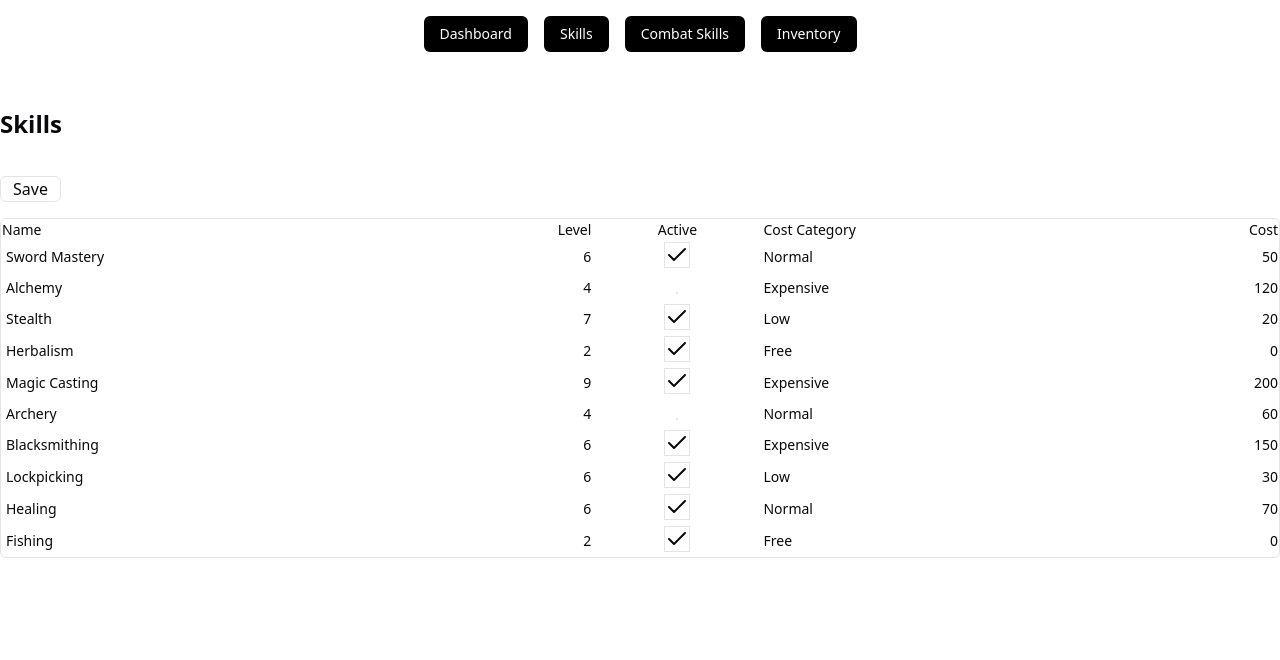
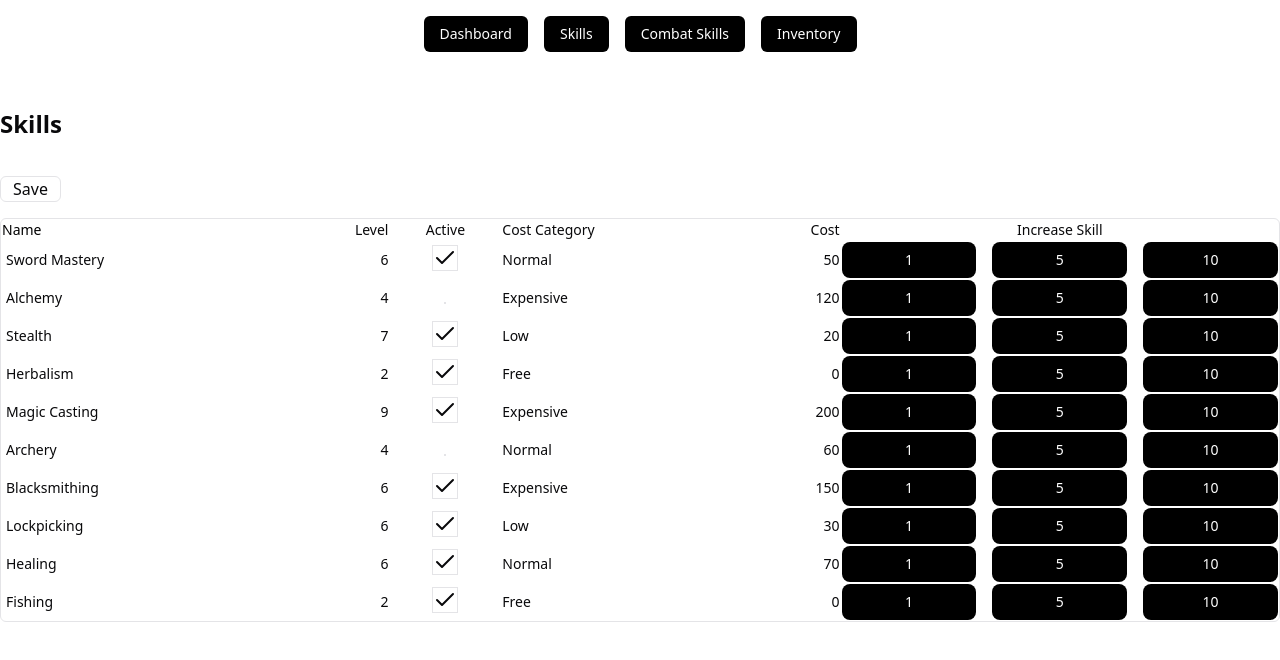
Before and after one commit to der-jd/pnp-character-application, a Next.js app in the folder frontend/: page /protected/talente in a window 1280 px wide. Both pictures are taken after a click on the button "Edit". Shown: the top 660 px of the page. Built offline with nearby package versions, Linux system fonts and the light colour scheme; no server answers.

Commit message:
skillable example table finsihed, still ugly as fuck though

```diff
--- /dev/null
+++ b/frontend/src/app/components/Skill/SkillCategory.tsx
@@ -0,0 +1,20 @@
+
+import React, { useState, useEffect } from 'react'
+
+import { CostCategory, ISkillProps } from './SkillDefinitions';
+import { SkillsTable } from "./SkillTable";
+
+
+interface SkillCategoryProps {
+    data: ISkillProps[]; // This ensures 'data' is passed as a prop of the correct type
+  }
+
+  const SkillCategory = ({ data }: SkillCategoryProps) => {
+    return (
+      <div>
+        <SkillsTable data={data}/>
+      </div>
+    );
+  };
+
+  export default SkillCategory;
--- a/frontend/src/app/components/Skill/SkillList.tsx
+++ /dev/null
@@ -1,15 +0,0 @@
-import React from 'react';
-import Skill from './Skill';
-import skillData from './ExampleData';
-
-const SkillList: React.FC = () => {
-  return (
-    <div className="container mx-auto max-w-4xl">
-      {skillData.map((skill, index) => (
-        <Skill key={index} {...skill} />
-      ))}
-    </div>
-  );
-};
-
-export default SkillList;
--- a/frontend/src/app/components/Skill/SkillTable.tsx
+++ b/frontend/src/app/components/Skill/SkillTable.tsx
@@ -19,12 +19,7 @@ import {
 import { Button } from "@/components/ui/button"
 import { Checkbox } from "@/components/ui/checkbox"
 
-export enum CostCategory {
-  FREE,
-  LOW_PRICED,
-  NORMAL,
-  EXPENSIVE,
-}
+import { CostCategory, ISkillProps } from './SkillDefinitions';
 
 const getCostCategoryLabel = (category: CostCategory): string => {
   switch (category) {
@@ -41,30 +36,29 @@ const getCostCategoryLabel = (category: CostCategory): string => {
   }
 };
 
-export interface ISkillProps {
-  name: string;
-  category: string;
-  level: number;
-  is_active: boolean;
-  cost_category: CostCategory;
-  cost: number;
-  is_edited: boolean;
-  edited_level: number;
-}
+export function SkillsTable({ data: initialData }: { data: ISkillProps[] }) {
 
-export function SkillsTable({ data: initialData }: { data: ISkillProps[] }) {
   const [data, setData] = useState(initialData)
   const [isEditMode, setIsEditMode] = useState(false)
   const [columnVisibility, setColumnVisibility] = useState<VisibilityState>({
     is_active: false,
     cost_category: false,
     cost: false,
+    skilling: false,
   })
+
+  const try_increase_skill = async(skill: ISkillProps, points_to_skill: number) => {
+    // todo async call to api should happen here
+
+    const new_level = skill.edited_level + points_to_skill
+    const updatedData = data.map((item) => item.name === skill.name ? {...item, edited_level: new_level} : item);
+    setData(updatedData);
+  }
 
   const columns: ColumnDef<ISkillProps>[] = [
     {
       accessorKey: "name",
-      header: () => <div className="text-left">Name</div>,
+      header: () => <div className="text-left text-black text-bold">Name</div>,
       cell: ({ row }) => <div className="font-medium p-1">{row.getValue("name")}</div>,
     },
     {
@@ -109,6 +103,15 @@ export function SkillsTable({ data: initialData }: { data: ISkillProps[] }) {
       header: () => <div className="text-right">Cost</div>,
       cell: ({ row }) => <div className="text-right">{row.getValue("cost")}</div>,
     },
+    {
+      accessorKey: "skilling",
+      header: () => <div className="text-center">Increase Skill</div>,
+      cell: ({ row }) => <div className="flex justify-evenly items-center w-full space-x-4">
+      <Button className="flex-1 py-2 bg-black hover:text-black hover:bg-gray-300 text-white rounded text-center rounded-lg" onClick={() => try_increase_skill(row.original, 1)}>1</Button>
+      <Button className="flex-1 py-2 bg-black hover:text-black hover:bg-gray-300 text-white rounded text-center rounded-lg" onClick={() => try_increase_skill(row.original, 5)}>5</Button>
+      <Button className="flex-1 py-2 bg-black hover:text-black hover:bg-gray-300 text-white rounded text-center rounded-lg" onClick={() => try_increase_skill(row.original, 10)}>10</Button>
+      </div>
+    },
   ]
 
   const table = useReactTable({
@@ -129,7 +132,13 @@ export function SkillsTable({ data: initialData }: { data: ISkillProps[] }) {
       is_active: !isEditMode,
       cost_category: !isEditMode,
       cost: !isEditMode,
+      skilling: !isEditMode,
     })
+
+    if(isEditMode) {
+      const updatedData = data.map((item) => ({...item, level : item.edited_level}));
+      setData(updatedData);
+    }
   }
 
   return (
--- a/frontend/src/app/protected/talente/page.tsx
+++ b/frontend/src/app/protected/talente/page.tsx
@@ -1,5 +1,5 @@
-import { SkillsTable } from '../../components/Skill/SkillTable'
 import  skillData  from '../../components/Skill/ExampleData'
+import SkillCategory from '../../components/Skill/SkillCategory';
 
 
 export default function SkillsPage() {
@@ -8,7 +8,7 @@ export default function SkillsPage() {
   return (
     <div className="container mx-auto py-10">
       <h1 className="text-2xl font-bold mb-5">Skills</h1>
-      <SkillsTable data={skills} />
+      <SkillCategory data={skills} />
     </div>
   )
 }
```
Also changed, not shown: frontend/src/app/components/Skill/test.tsx (deleted).
